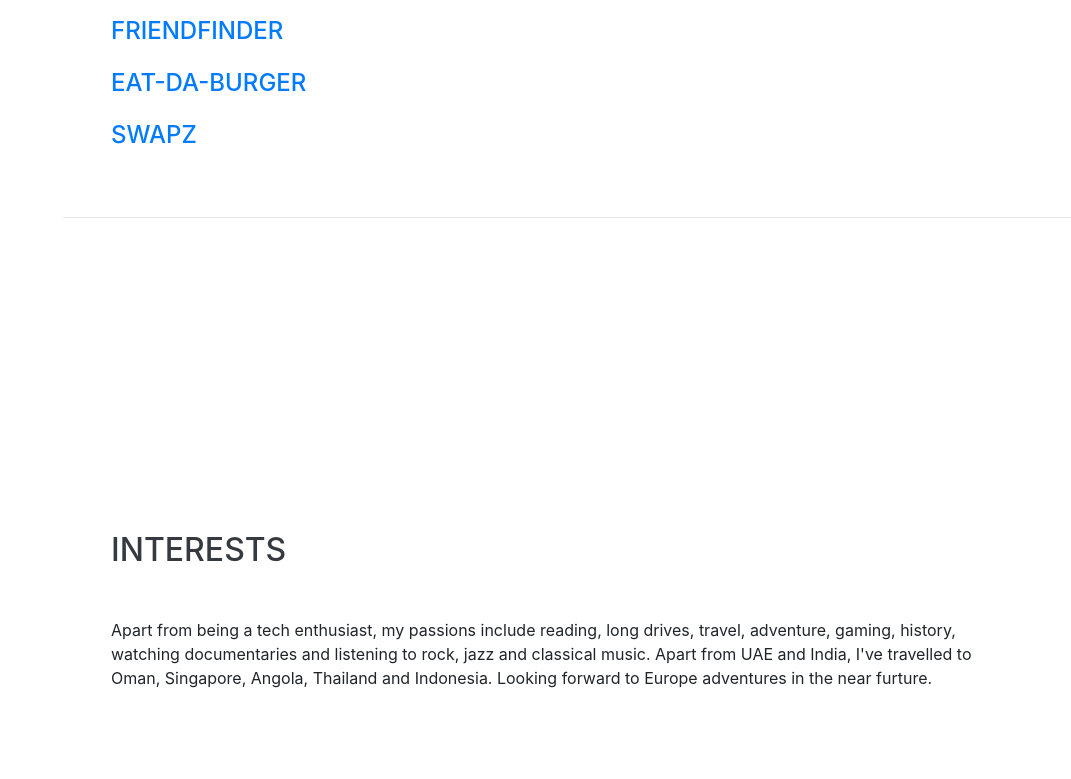
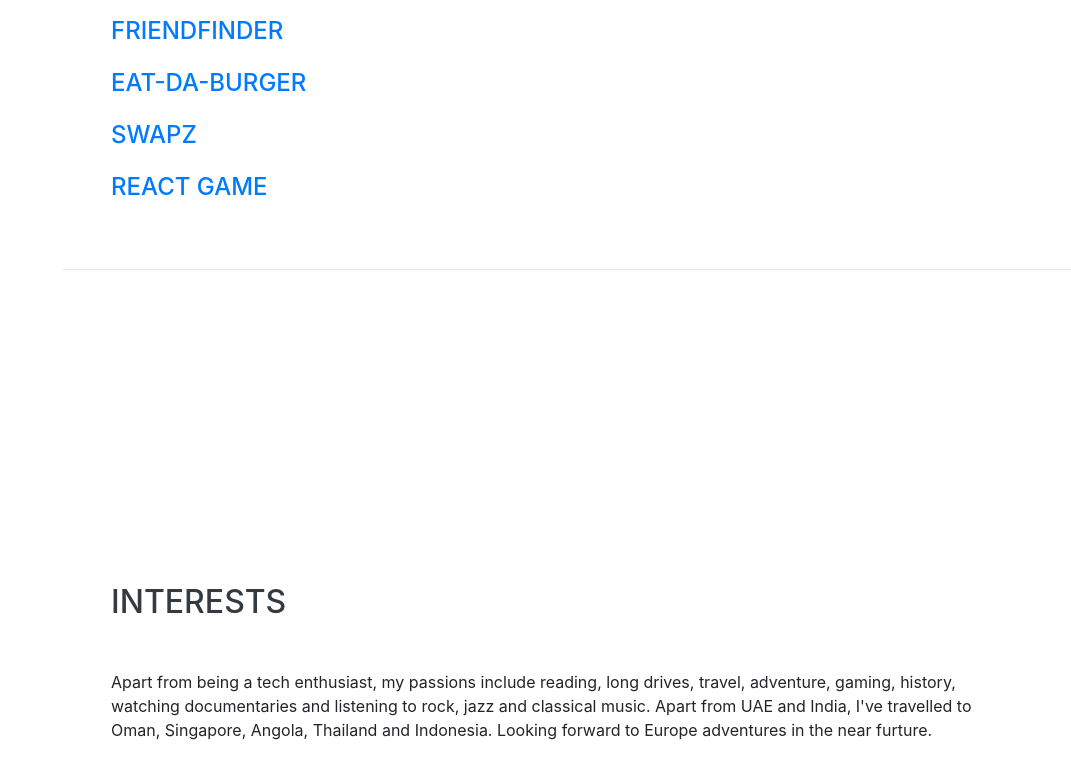
Before and after one commit to dolwinf/PORTFOLIO, a website with bundled scripts: page index.html in a window 1280 px wide. Shown: the part 3028-3807 px from the top of the page, without its empty margins (209-1280 px from the left). Built offline with nearby package versions, Linux system fonts and the light colour scheme; a web font is replaced by a local one.

Commit message:
Added click clack game

```diff
--- a/index.html
+++ b/index.html
@@ -227,6 +227,7 @@
         <div class="subheading mb-3"><a href="https://github.com/dolwinf/friendFinder">FriendFinder</a></div>
         <div class="subheading mb-3"><a href="https://github.com/dolwinf/eat-da-burger">Eat-Da-Burger</a></div>
         <div class="subheading mb-3"><a href="https://github.com/dolwinf/project-optimum">Swapz</a></div>
+        <div class="subheading mb-3"><a href="https://github.com/dolwinf/click-clack-game">React game</a></div>
 
       </div>
 
```
